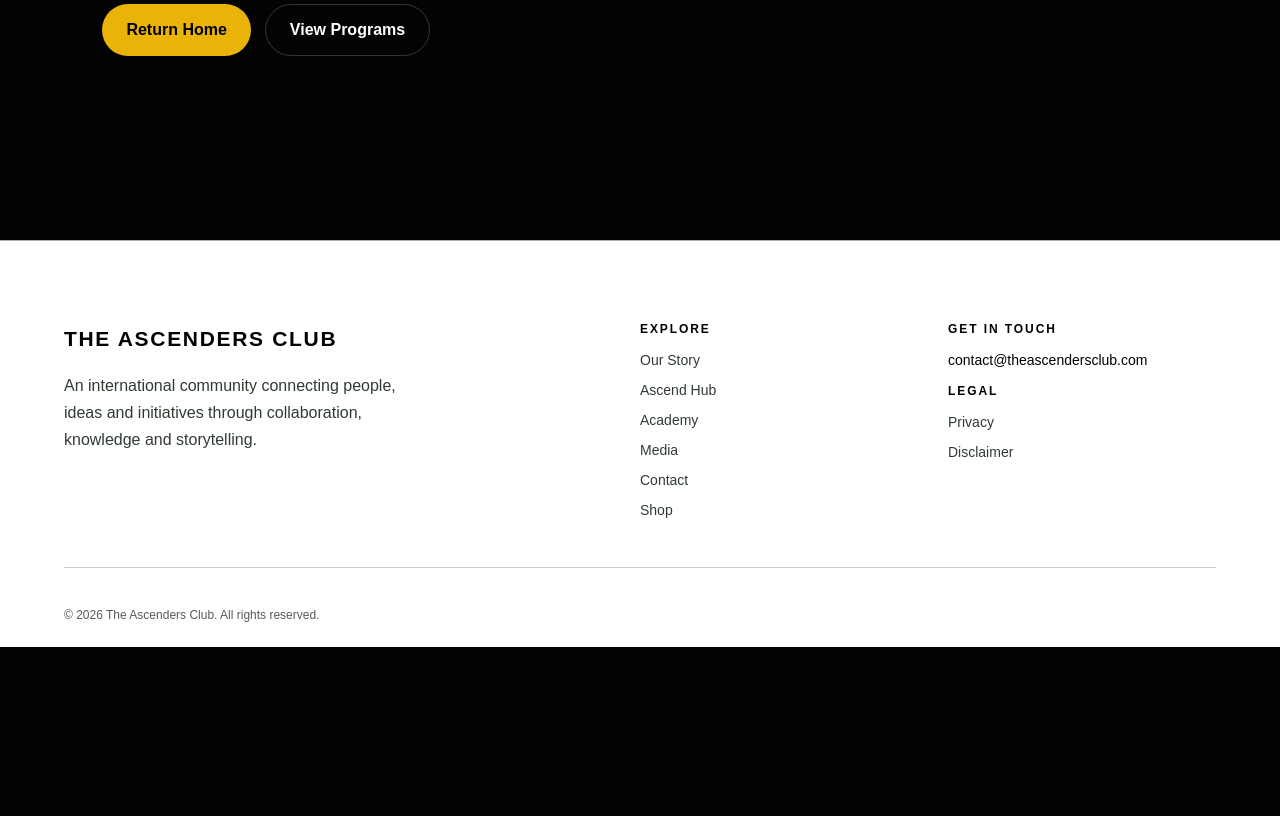
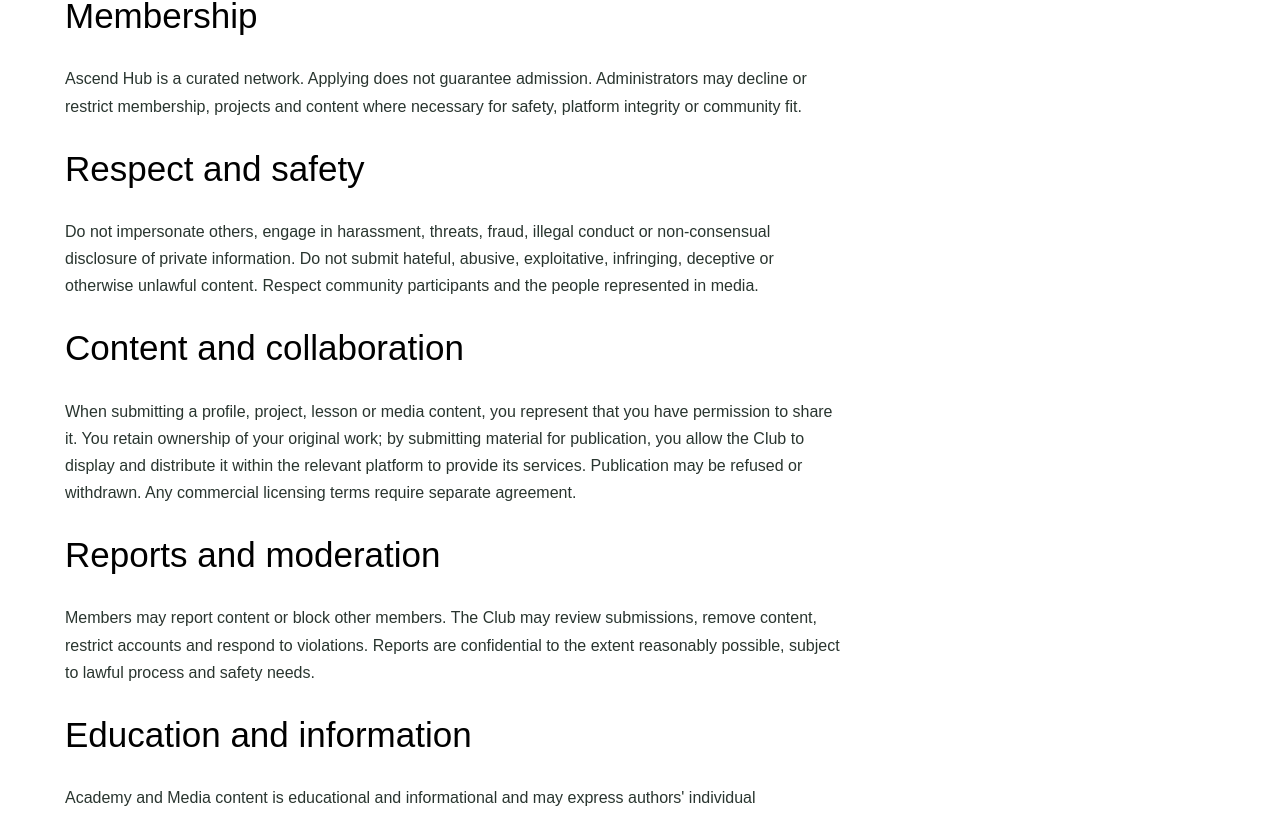
Before and after one commit to TheAscendTheory/the-ascend-theory, a Next.js app: page /terms in a window 1280 px wide. Before the commit this address had no page. Shown: the part 642-1458 px from the top of the page. Before the commit the page ends 1289 px from the top, so only its background shows below. Built offline with nearby package versions, Linux system fonts and the light colour scheme.

Commit message:
policy: add community participation and UGC moderation terms

```diff
--- /dev/null
+++ b/src/app/terms/page.tsx
@@ -0,0 +1,12 @@
+import type {Metadata} from "next";
+import Link from "next/link";
+export const metadata:Metadata={title:"Community Terms",description:"General participation and content guidelines for The Ascenders Club and Ascend apps."};
+export default function TermsPage(){return <main className="ascSite"><section className="ascInnerHero ascWrap"><p className="ascOverline">THE ASCENDERS CLUB / COMMUNITY</p><h1>Participation with <em>purpose.</em></h1><p>These guidelines describe expected conduct across the Club and its learning, collaboration and storytelling experiences.</p><p>Last updated: November 22, 2026</p></section><section className="ascWrap ascFeatureNote">
+<h2>Membership</h2><p>Ascend Hub is a curated network. Applying does not guarantee admission. Administrators may decline or restrict membership, projects and content where necessary for safety, platform integrity or community fit.</p>
+<h2>Respect and safety</h2><p>Do not impersonate others, engage in harassment, threats, fraud, illegal conduct or non-consensual disclosure of private information. Do not submit hateful, abusive, exploitative, infringing, deceptive or otherwise unlawful content. Respect community participants and the people represented in media.</p>
+<h2>Content and collaboration</h2><p>When submitting a profile, project, lesson or media content, you represent that you have permission to share it. You retain ownership of your original work; by submitting material for publication, you allow the Club to display and distribute it within the relevant platform to provide its services. Publication may be refused or withdrawn. Any commercial licensing terms require separate agreement.</p>
+<h2>Reports and moderation</h2><p>Members may report content or block other members. The Club may review submissions, remove content, restrict accounts and respond to violations. Reports are confidential to the extent reasonably possible, subject to lawful process and safety needs.</p>
+<h2>Education and information</h2><p>Academy and Media content is educational and informational and may express authors' individual perspectives. It does not replace licensed professional advice. Verify important information independently.</p>
+<h2>Privacy and accounts</h2><p>Your use of the apps is subject to the <Link className="ascTextLink" href="/privacy">Privacy Policy</Link>. Do not share account access credentials. Account deletion options are available in <Link className="ascTextLink" href="/settings">Account Settings</Link> when authenticated.</p>
+<h2>Contact</h2><p>For support, reports or legal requests, write to <a className="ascTextLink" href="mailto:contact@theascendersclub.com">contact@theascendersclub.com</a>.</p>
+</section></main>;}
```
